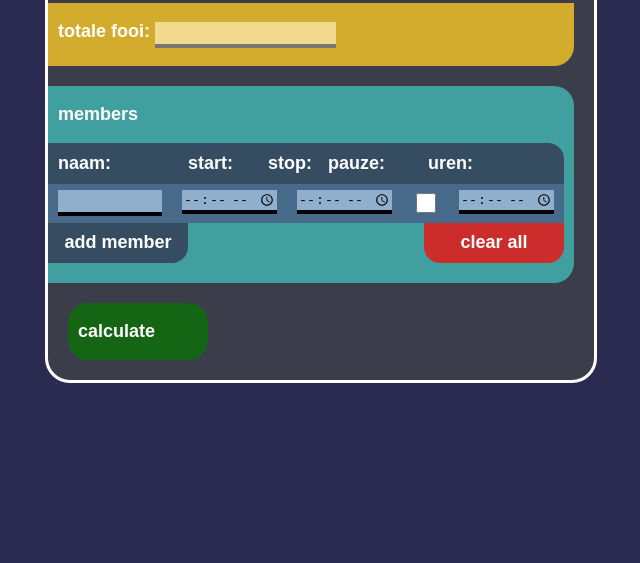
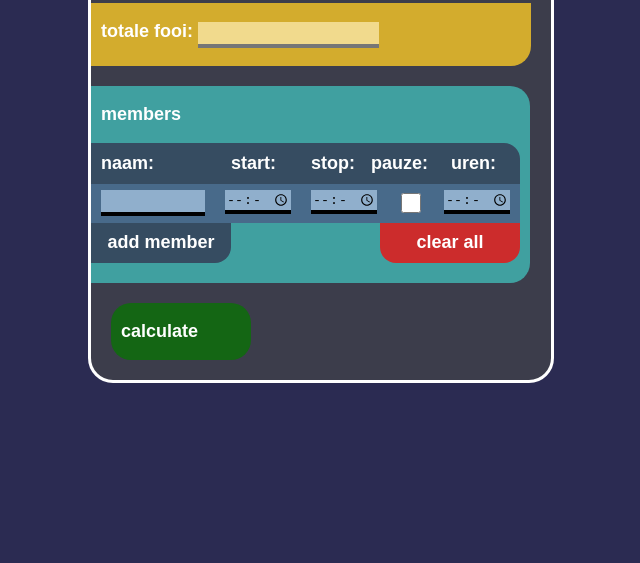
Before and after one commit to davidvveldhuizen/fooi-calculator, a plain HTML site: page index.html in a window 1280 px wide. Shown: the part 237-800 px from the top of the page, without its empty margins (319-959 px from the left). Drawn offline with Linux system fonts and the light colour scheme.

Commit message:
Add files via upload

```diff
--- a/main.css
+++ b/main.css
@@ -17,7 +17,7 @@ p{
 .mainContainer{
   margin: 0px;
   background-color: rgb(60, 61, 75);
-  min-width: 300px;
+  width: 460px;
   min-height: 400px;
 
   border-radius: 25px;
@@ -65,7 +65,7 @@ p{
 .tags .stopTag{
   width: 40px;
 }.tags .pauzeTag{
-  width: 80px;
+  width: 60px;
 }.tags .urenTag{
   width: 60px;
 }
@@ -97,8 +97,9 @@ p{
   background-color:rgb(144, 175, 204) ;
 }.memberStyle .naamInput{
   width: 100px;
-}
-.memberStyle .uren{
+}.memberStyle .startInput, .stopInput, .urenInput{
+  width: 65px;
+}.memberStyle .uren{
   margin-right: 10px;
 }
 .memberStyle div{
```
